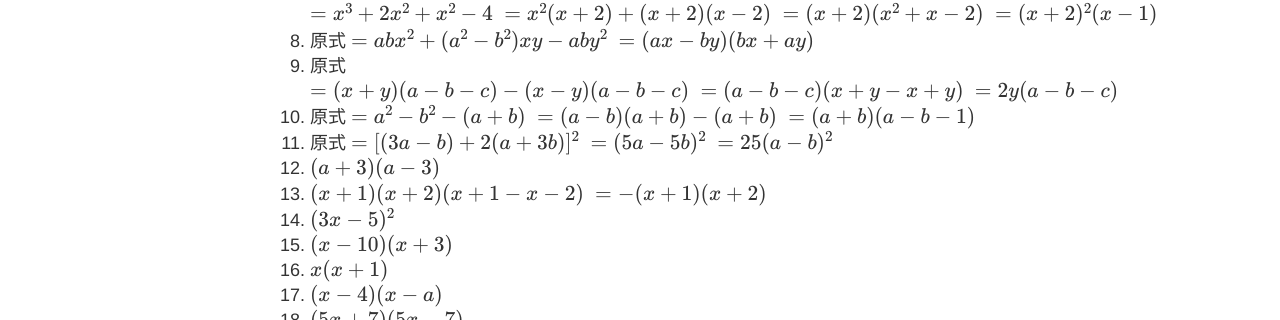
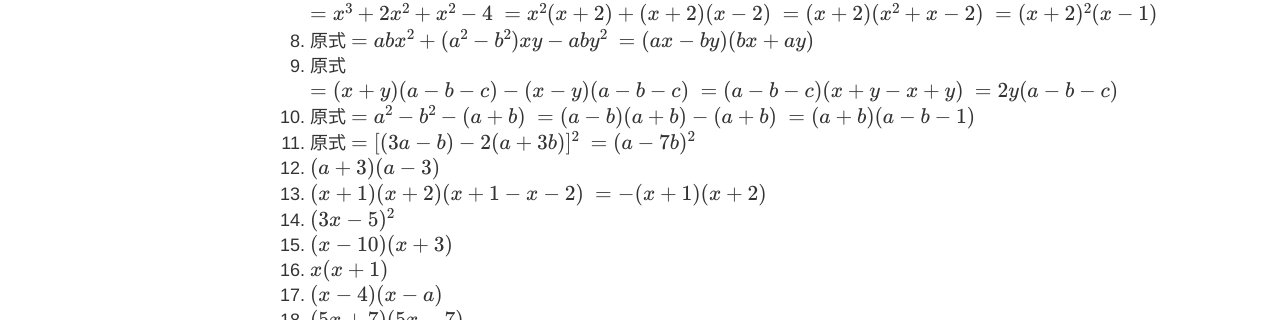
Before and after one commit to Website-xieyuen/website-xieyuen.github.io, a Jekyll site: the page built from _posts/2023-4-30-Factorization-Answer.md, in a window 1280 px wide. Shown: the part 485-805 px from the top of the page. Built offline with Jekyll 4.4.1, drawn with Linux system fonts in a browser that asks for light colours.

Commit message:
修改错误 2023-4-30-Factorization-Answer.md

```diff
--- a/_posts/2023-4-30-Factorization-Answer.md
+++ b/_posts/2023-4-30-Factorization-Answer.md
@@ -18,7 +18,7 @@ permalink: /posts/2023/4/30/factorization-answer
 8. 原式 $ = a b x ^ { 2 } + ( a ^ { 2 } - b ^ { 2 } ) x y - a b y ^ { 2 } \\ = ( a x - b y ) ( b x + a y ) $
 9. 原式 $ = ( x + y ) ( a - b - c ) - ( x - y ) ( a - b - c ) \\ = ( a - b - c ) ( x + y - x + y ) \\ = 2 y ( a - b - c ) $
 10. 原式 $ = a ^ { 2 } - b ^ { 2 } - ( a + b ) \\ = ( a - b ) ( a + b ) - ( a + b ) \\ = ( a + b ) ( a - b - 1 ) $
-11. 原式 $ = [ ( 3 a - b ) + 2 ( a + 3 b ) ] ^ { 2 } \\ = ( 5 a -5 b ) ^ { 2 } \\ = 25 ( a - b ) ^ { 2 } $
+11. 原式 $ = [ ( 3 a - b ) - 2 ( a + 3 b ) ] ^ { 2 } \\ = ( a - 7 b ) ^ { 2 } $
 12. $ ( a + 3 ) ( a - 3 ) $
 13. $ ( x + 1 ) ( x + 2 ) ( x + 1 - x - 2 ) \\ = - ( x + 1 ) ( x + 2 ) $
 14. $ ( 3 x - 5 ) ^ { 2 } $
```
